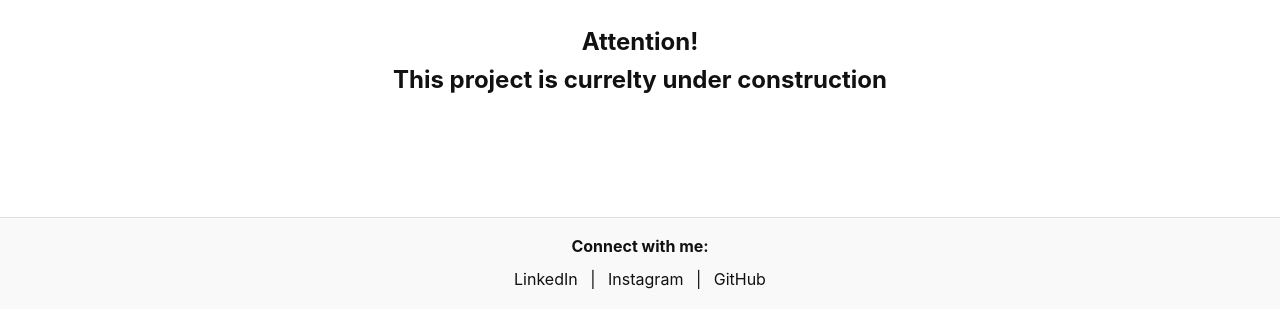
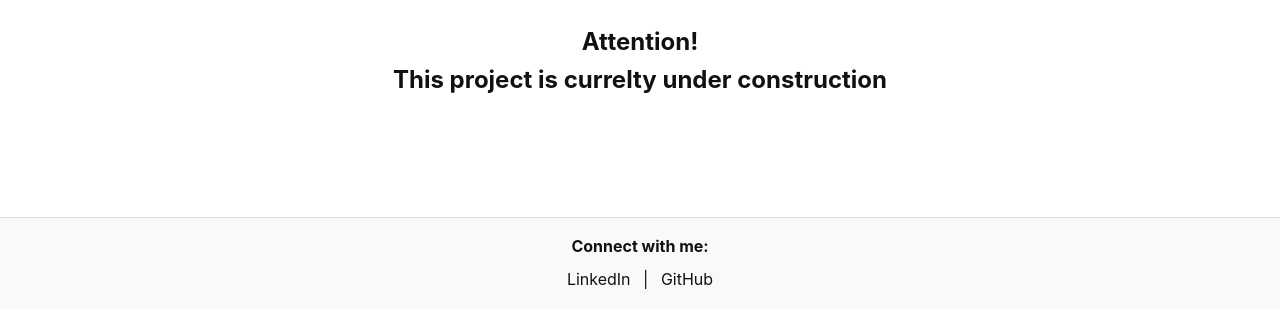
Before and after one commit to slevis4624/mywebsite, a plain HTML site: page index.html in a window 1280 px wide. Shown: the part 491-800 px from the top of the page. Drawn offline with Linux system fonts and the light colour scheme.

Commit message:
temp rm insta and other handles

```diff
--- a/index.html
+++ b/index.html
@@ -48,9 +48,9 @@
     <p>Connect with me:</p>
     <div class="social-links">
       <a href="https://www.linkedin.com/in/samuel-levis-40002a297">LinkedIn</a> |
-      <!-- <a href="https://x.com/YOUR-HANDLE" target="_blank">X</a> | -->
-      <a href="https://www.instagram.com/samuellevis/">Instagram</a> |
-      <!-- <a href="https://youtube.com/@YOUR-HANDLE" target="_blank">YouTube</a> | -->
+      <!-- <a href="https://x.com/YOUR-HANDLE">X</a> | -->
+      <!-- <a href="https://www.instagram.com/samuellevis/">Instagram</a> | -->
+      <!-- <a href="https://youtube.com/@YOUR-HANDLE">YouTube</a> | -->
       <a href="https://github.com/slevis4624">GitHub</a>
     </div>
   </footer>
```
